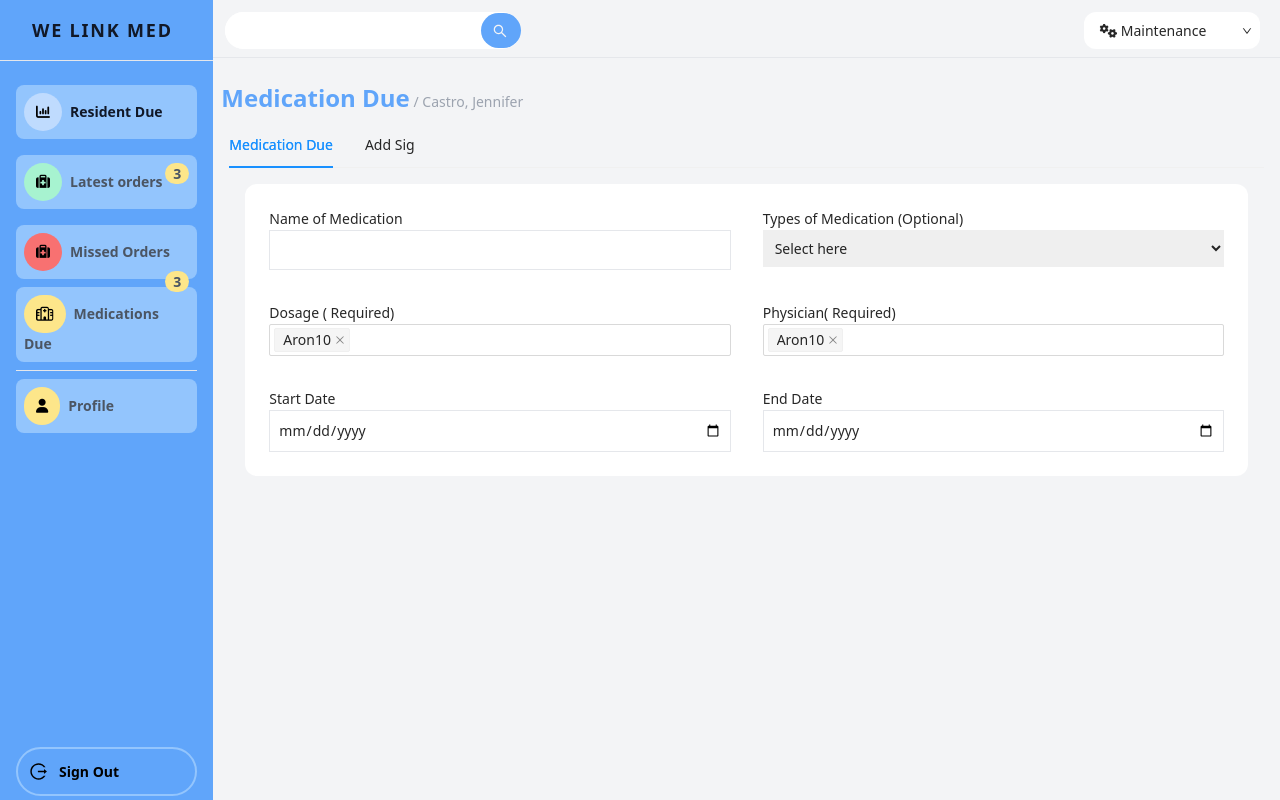
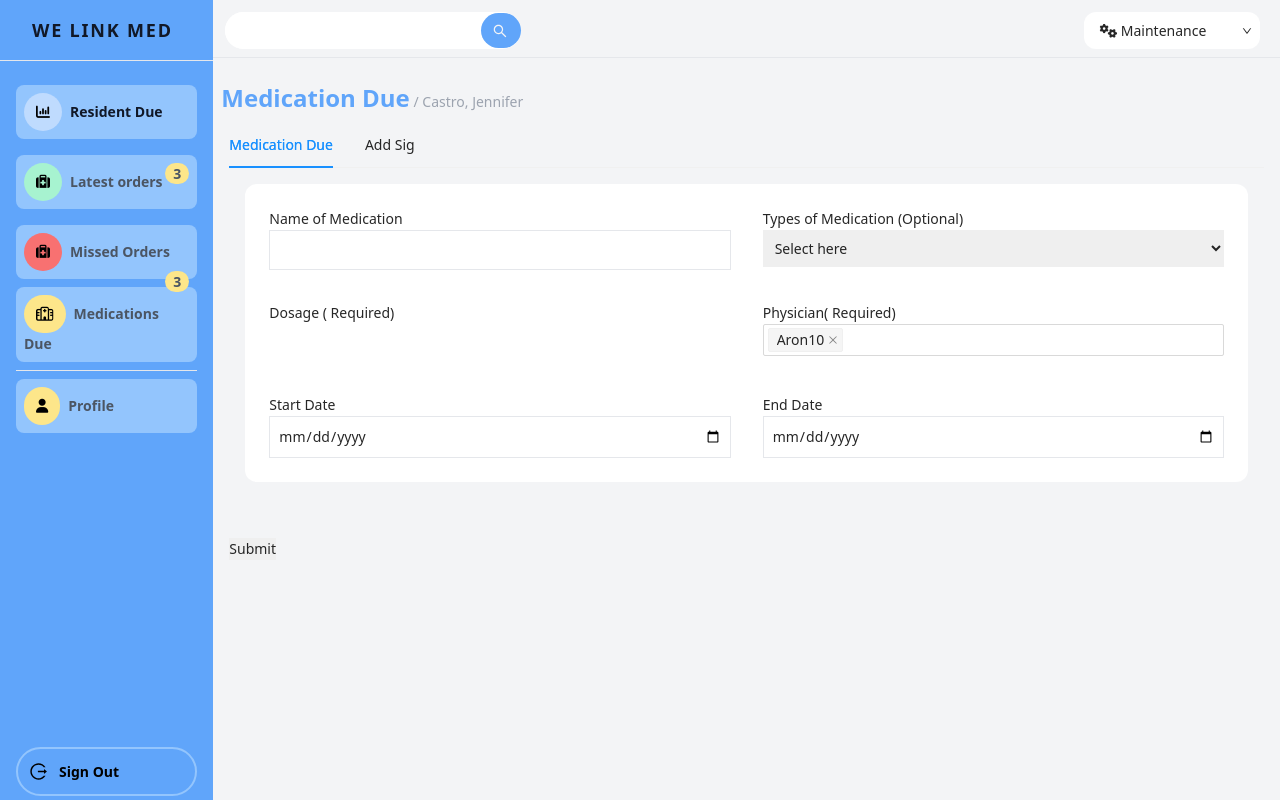
Before and after one commit to tuganimana/welinkmed-note, a React (Create React App) app: page /medication-due in a window 1280 px wide. Built offline with nearby package versions, Linux system fonts and the light colour scheme.

Commit message:
feat: Add medication

```diff
--- a/src/components/dashboard/pages/medicationdue.tsx
+++ b/src/components/dashboard/pages/medicationdue.tsx
@@ -2,8 +2,12 @@
 import React from 'react'
 import { Tabs, Select } from 'antd'
 import Sig from './editsig'
+import { useApi } from '../../../utils/api'
+import { MedicationType } from '../../../utils/types'
+import { useForm } from 'react-hook-form'
 const { TabPane } = Tabs
 const { Option } = Select
+
 export default function Medicationdue () {
   const callback = (key:any) => {
     console.log(key)
@@ -26,7 +30,11 @@ export default function Medicationdue () {
       endDate: '17/12/2001'
     }
   ]
-
+  const { register, handleSubmit, formState: { errors } } = useForm<MedicationType>()
+  const addMedication = async (data:any) => {
+    const medResponse = await useApi.medicationRequest('hello', 'kir')
+    console.log(medResponse)
+  }
   return (
     <>
     <div className="px-2 py-2">
@@ -35,15 +43,17 @@ export default function Medicationdue () {
     <div className="mx-4">
     <Tabs defaultActiveKey="1" onChange={callback}>
     <TabPane tab="Medication Due" key="1">
+      <form onSubmit={ handleSubmit((data) => { addMedication(data) })}>
     <div className="p-4 mb-14 bg-white rounded-xl shadows-xl mx-4">
     <div className="grid md:grid-cols-2 gap-4">
           <div className="p-2">
             <label className="text-md">Name of Medication</label>
-            <input type="text" name="" className="w-full p-2 border"/>
+            <input type="text" {...register('name', { required: 'This field is required' })} className="w-full p-2 border"/>
+            <span className="text-red-600 text-xs">{errors.name && errors.name.message}</span>
           </div>
           <div className="p-2">
             <label>Types of Medication (Optional)</label>
-            <select className="w-full p-2 borderl">
+            <select {...register('medicationType', { required: false })} className="w-full p-2 borderl">
             <option>Select here</option>
               <option>Injection</option>
               <option>Tablets</option>
@@ -51,16 +61,7 @@ export default function Medicationdue () {
           </div>
           <div className="p-2">
             <label>Dosage ( Required)</label>
-            <Select
-              mode="multiple"
-              allowClear
-              style={{ width: '100%' }}
-              placeholder="Please select"
-              defaultValue={['Aron10']}
-              onChange={handleChange}
-            >
-              {children}
-            </Select>
+          <input type="text" className="w-full px-2 py-2"/>
           </div>
         <div className="p-2">
           <label>Physician( Required)</label>
@@ -85,6 +86,8 @@ export default function Medicationdue () {
           </div>
         </div>
       </div>
+      <input type="submit"/>
+      </form>
     </TabPane>
     <TabPane tab="Add Sig" key="2">
     <div>
--- a/src/utils/api.ts
+++ b/src/utils/api.ts
@@ -40,5 +40,15 @@ class Api {
       // throw new Error(`Could not Login due to ${error.message}`)
     }
   }
+
+  // medication due
+  public async medicationRequest (title:string, description:string) {
+    try {
+      const res = await this.axiosConnect(axios.post, backEndPoints.MEDICATION, { title, description })
+      return res
+    } catch (error) {
+      console.log(`failed to add medication: ${error.message}`)
+    }
+  }
 }
 export const useApi = new Api()
--- a/src/utils/enums.ts
+++ b/src/utils/enums.ts
@@ -11,7 +11,8 @@ export enum frontEndPoints {
 
 export enum backEndPoints {
     LOGIN='/api/login',
-    REGISTER ='/api/create'
+    REGISTER ='/api/create',
+    MEDICATION='/api/medication'
 }
 
 export enum httpMethod{
--- a/tsconfig.json
+++ b/tsconfig.json
@@ -18,7 +18,7 @@
     "resolveJsonModule": true,
     "isolatedModules": true,
     "noEmit": true,
-    "jsx": "react"
+    "jsx": "react-jsx"
   },
   "include": [
     "src"
```
Also changed, not shown: src/utils/types.ts (+7 -0 lines).
